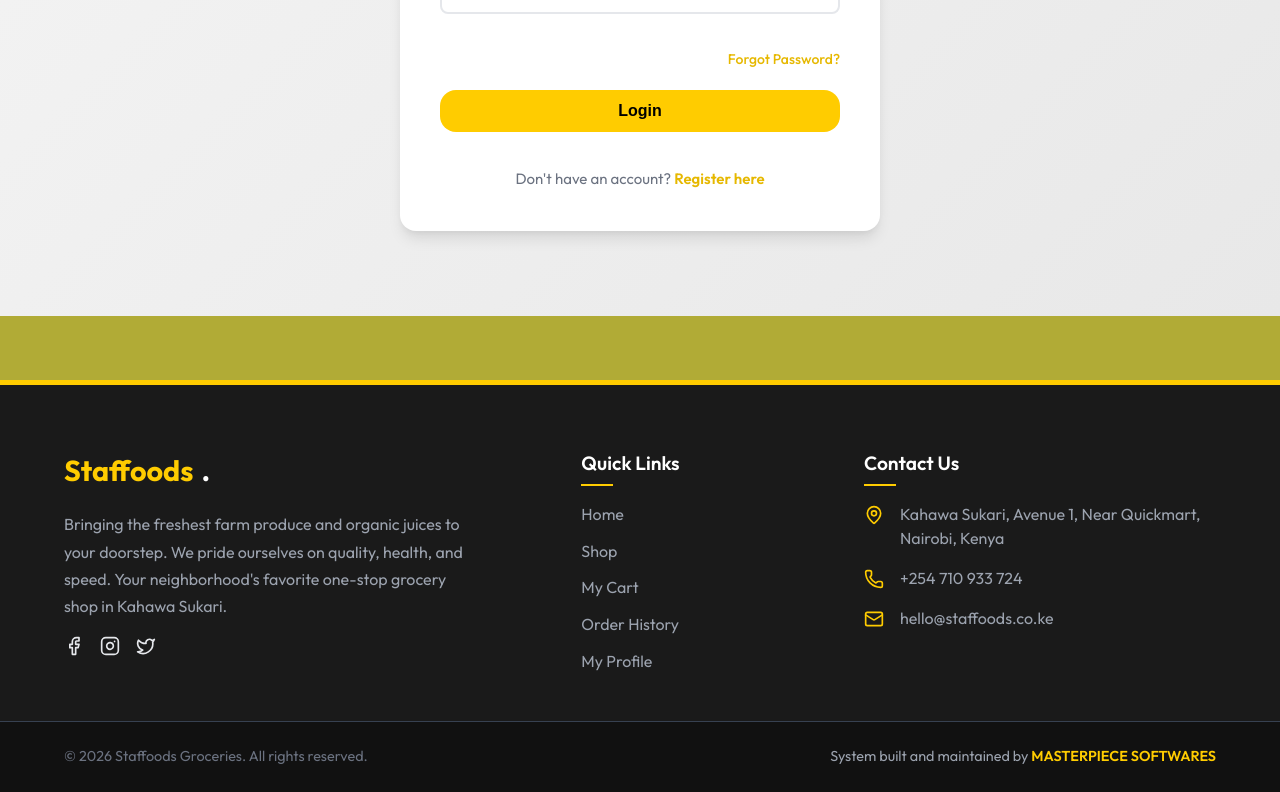
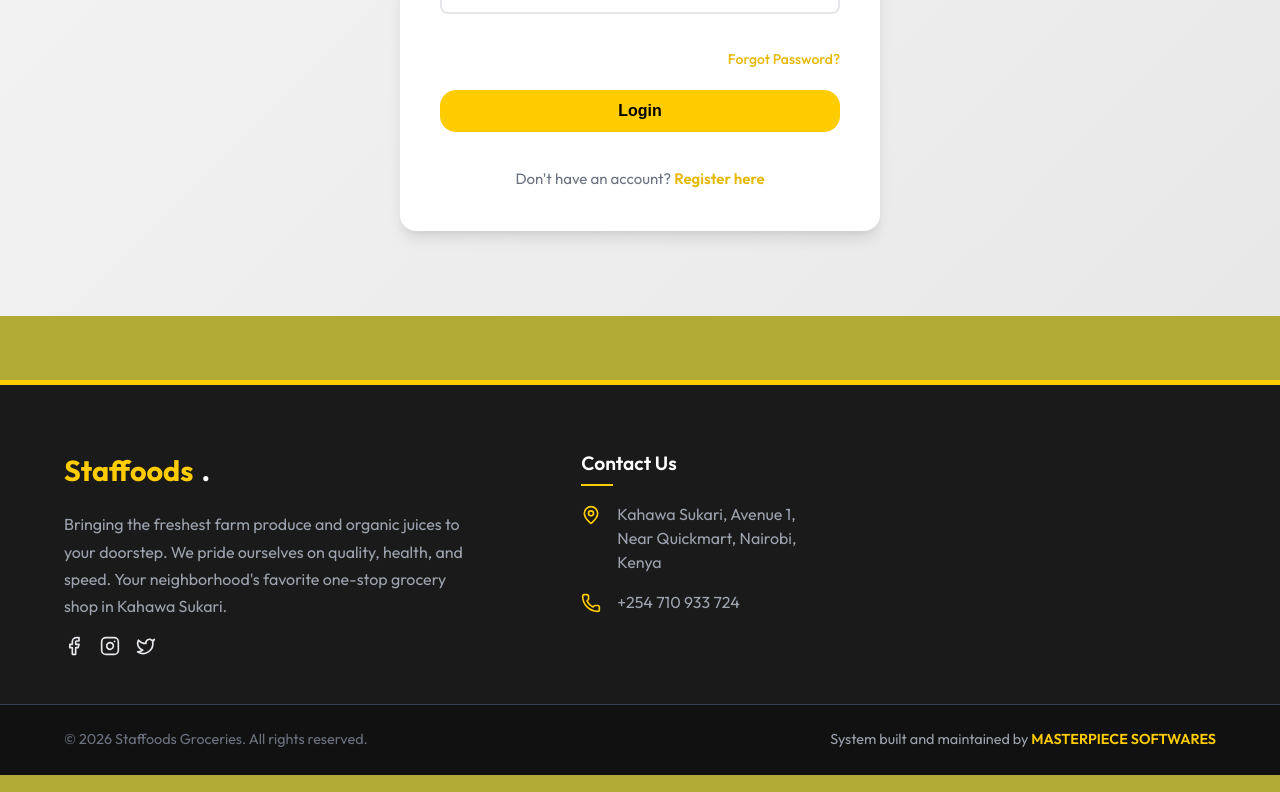
Before and after one commit to PsammystPrime/Staffood, a React (Vite) app in the folder frontend/: page /login in a window 1280 px wide. Shown: the part 514-1306 px from the top of the page. Built offline with nearby package versions, Linux system fonts and the light colour scheme; no server answers.

Commit message:
Update footer

```diff
--- a/frontend/src/components/Footer.jsx
+++ b/frontend/src/components/Footer.jsx
@@ -23,7 +23,7 @@
                     </div>
                 </div>
 
-                <div className="footer-section footer-links">
+                {/* <div className="footer-section footer-links">
                     <h4>Quick Links</h4>
                     <ul>
                         <li><Link to="/">Home</Link></li>
@@ -32,7 +32,7 @@
                         <li><Link to="/history">Order History</Link></li>
                         <li><Link to="/profile">My Profile</Link></li>
                     </ul>
-                </div>
+                </div> */}
 
                 <div className="footer-section footer-contact">
                     <h4>Contact Us</h4>
@@ -45,10 +45,10 @@
                             <Phone size={20} />
                             <span>+254 710 933 724</span>
                         </li>
-                        <li className="contact-item">
+                        {/* <li className="contact-item">
                             <Mail size={20} />
                             <span>hello@staffoods.co.ke</span>
-                        </li>
+                        </li> */}
                     </ul>
                 </div>
             </div>
```
